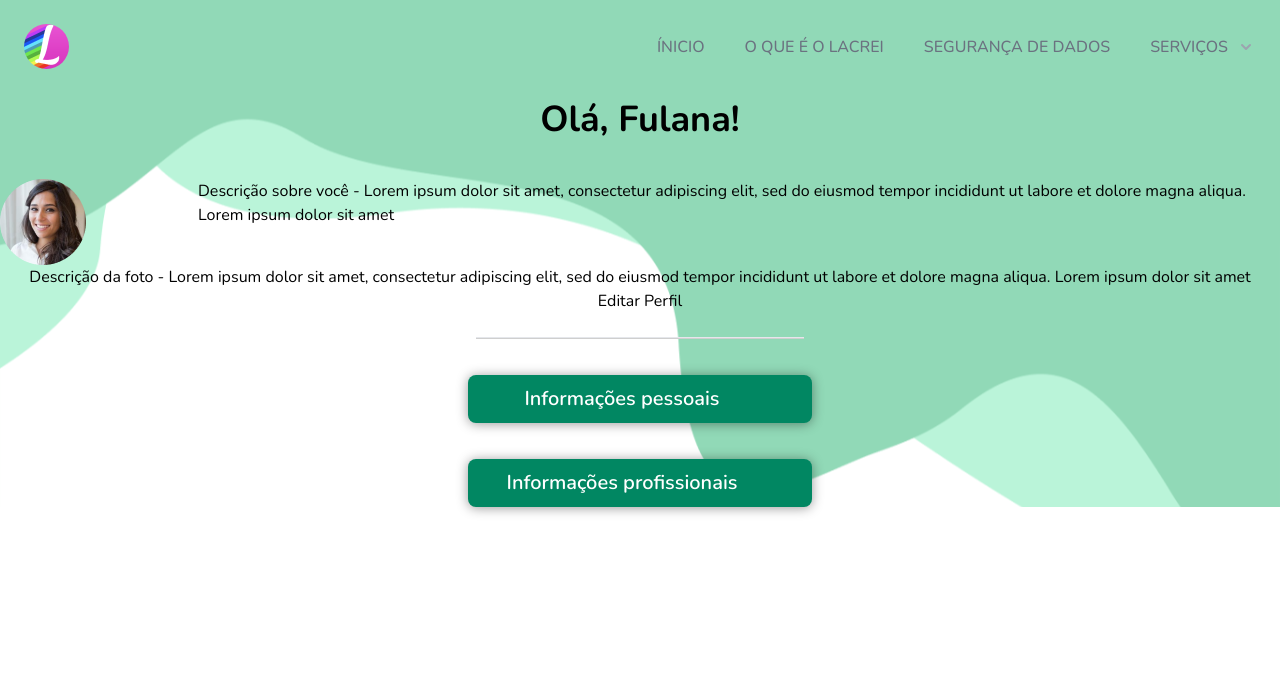
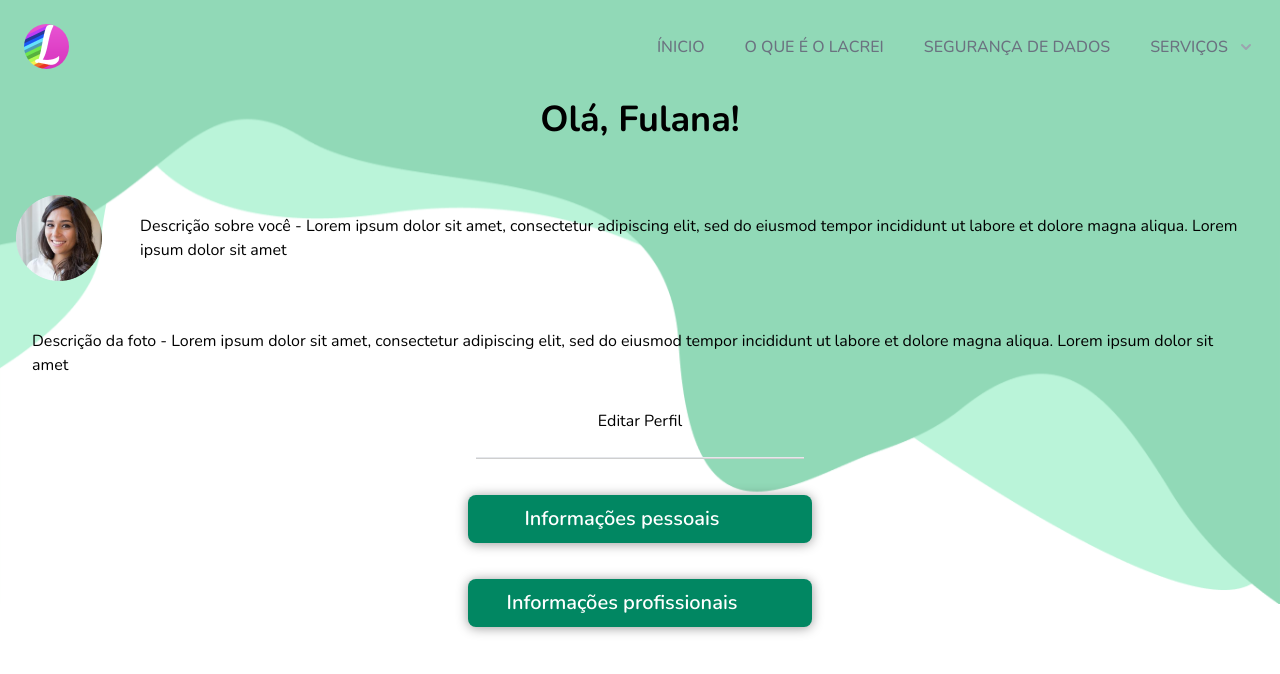
Before and after one commit to FelixMembrive/desafio-gama-lacrou-gr3, a React (Vite) app: page /profile in a window 1280 px wide. Shown: the top 674 px of the page. Built offline with nearby package versions, Linux system fonts and the light colour scheme; some icons are missing.

Commit message:
ajustes na página de perfil

```diff
--- a/src/components/ProfilePhoto/index.tsx
+++ b/src/components/ProfilePhoto/index.tsx
@@ -7,6 +7,8 @@ interface IprofilePhotoProps {
 
 export default function ProfilePhoto(props: IprofilePhotoProps) {
     return (
-        <img className={""} src={profilePhoto} alt="Foto de Perfil" />
+        <div className="h-300 w-300">
+            <img className="h-86 w-86 aspect-square m-4" height={"86px"} src={profilePhoto} alt="Foto de Perfil" />
+        </div>
     )
 }
--- a/src/pages/Profile/index.tsx
+++ b/src/pages/Profile/index.tsx
@@ -40,12 +40,14 @@ export default function Profile() {
         <h1 className="font-bold text-[36px] text-center mb-8">
           Olá, {profile.name}!
         </h1>
-        <section className={"flex flex-row"}>
+        <section className={"flex flex-row items-center"}>
           <ProfilePhoto></ProfilePhoto>
-          <p className="ml-28">{profile.description}</p>
+          <div className="container">
+            <p className="w-200 mx-8">{profile.description}</p>
+          </div>
         </section>
-        <p>{profile.photoDescription}</p>
-        <button>Editar Perfil</button>
+        <p className="m-8">{profile.photoDescription}</p>
+        <button className="button">Editar Perfil</button>
         <hr className="bg-[#CFCFCF] min-w-[328px] mx-2 h-0.5 mt-6" />
         <form>
           <CustomAccordion key={1} title="Informações pessoais">
```
Lines whose indentation alone changed are shown as unchanged.
